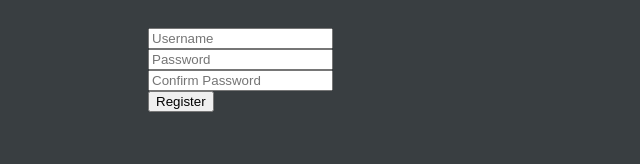
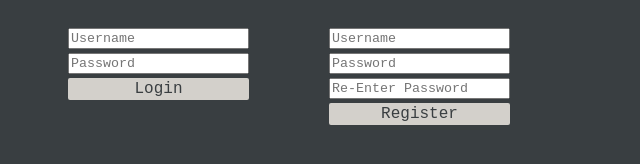
Before and after one commit to ShokoSilverman/WebBasedandRedPilled, a website: page src/main/webapp/registration.html in a window 1280 px wide. Shown: the whole page, without its empty margins (0-640 px from the left). Drawn offline with Linux system fonts and the light colour scheme.

Commit message:
HTML framework

```diff
--- a/src/main/webapp/registration.html
+++ b/src/main/webapp/registration.html
@@ -8,15 +8,15 @@
 <body>
     <div style="display: flex;">
         <ul>
-            <li></li>
-            <li></li>
-            <li></li>
+            <li><textarea style="resize: none;" name="usernameLI" id="usernameLogin" rows="1" placeholder="Username"></textarea></li>
+            <li><textarea style="resize: none;" name="passwordLI" id="passwordLogin" rows="1" placeholder="Password"></textarea></li>
+            <li><div class='btn' id='loginButton'>Login</div></li>
         </ul>
         <ul>
-            <li><input type='text' id='newUsernameID' name='newUsernameInput' placeholder="Username"></li>
-            <li><input type='password' id='newPasswordID' name='newPasswordInput' placeholder="Password"></li>
-            <li><input type='passwordConfirm' id='passwordIDConfirm' name='passwordInputConfirm' placeholder="Confirm Password"></li>
-            <li><input type='button' value='Register'></li>
+            <li><textarea style="resize: none;" name="usernameRU" id="usernameRegister" rows="1" placeholder="Username"></textarea></li>
+            <li><textarea style="resize: none;" name="passwordRU" id="passwordRegister" rows="1" placeholder="Password"></textarea></li>
+            <li><textarea style="resize: none;" name="passwordConfirm" id="passwordConfirm" rows="1" placeholder="Re-Enter Password"></textarea></li>
+            <li><div class='btn' id='registerButton'>Register</div></li>
         </ul>
     </div>
 </body>
--- a/src/main/webapp/style.css
+++ b/src/main/webapp/style.css
@@ -8,6 +8,24 @@ ul {
     margin: 20px
 }
 
+.btn {
+    font-family: 'Courier New', Courier, monospace;
+    border: 2px solid #D3D0CB;
+    border-radius: 2px;
+    text-align: center;
+    color: #393E41;
+    background-color: #D3D0CB;
+    user-select: none;
+    cursor: pointer;
+}
+
+.btn:hover {
+    background-color: #B3B09B;
+    border: 2px solid #B3B09B;
+}
+
+
+
 .chatWindow {
     border: 5px solid #E2C044;
 }
```
Also changed, not shown: src/main/webapp/chatRoom.html (+4 -0 lines).
